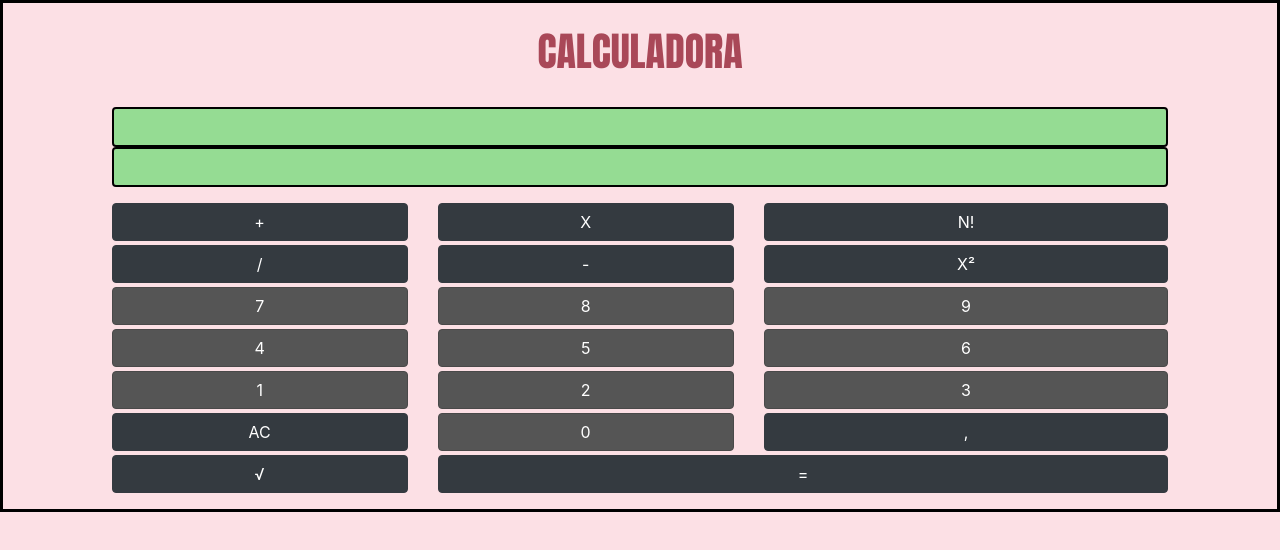
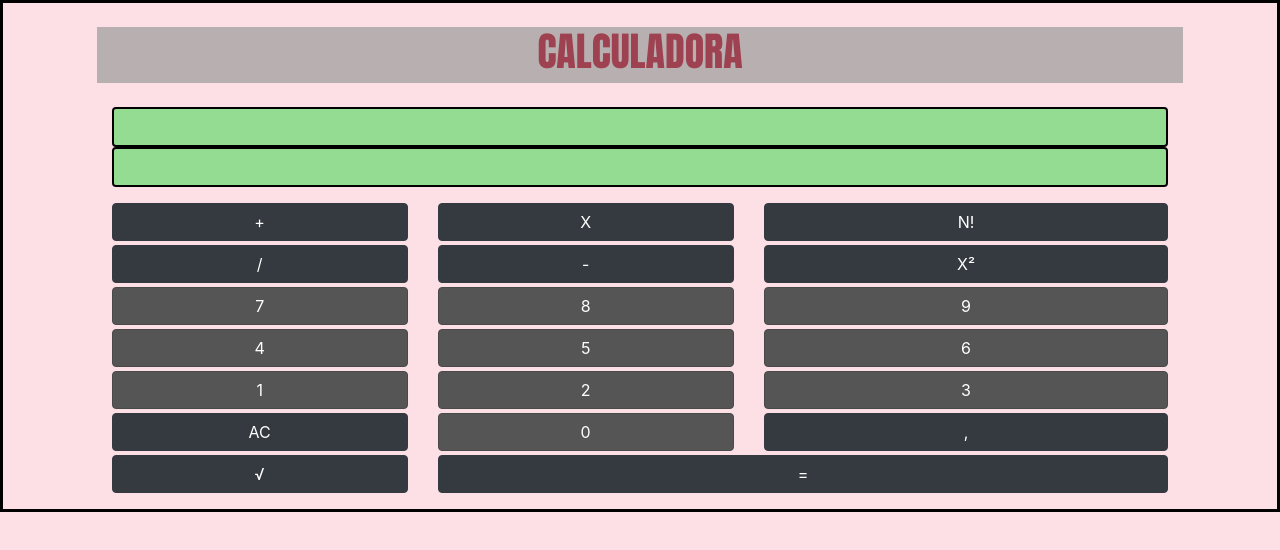
Before and after one commit to devLeSilverio/Calculadora, a website: page www/index.html in a window 1280 px wide. Drawn offline with Linux system fonts and the light colour scheme.

Commit message:
Mudei o design da Calculadora.

```diff
--- a/www/css/style.css
+++ b/www/css/style.css
@@ -10,6 +10,7 @@ border: 3px solid black;
 font-family: Impact, Haettenschweiler, 'Arial Narrow Bold', sans-serif;
 font-weight: bold,initial;
 color: rgba(153, 44, 62, 0.842);
+background-color: rgb(184, 176, 176);
 }
 
 #result{
--- a/www/index.html
+++ b/www/index.html
@@ -25,7 +25,7 @@
 <div class container-fluid>
 
 <div class="row mt-4">
-  <div class="col-12 title">
+  <div class="col-10 offset-1 title">
 <center><h1>CALCULADORA</h1><center>
   </div>
 </div>
```
Also changed, not shown: www/components/calcular.js (+6 -4 lines).
